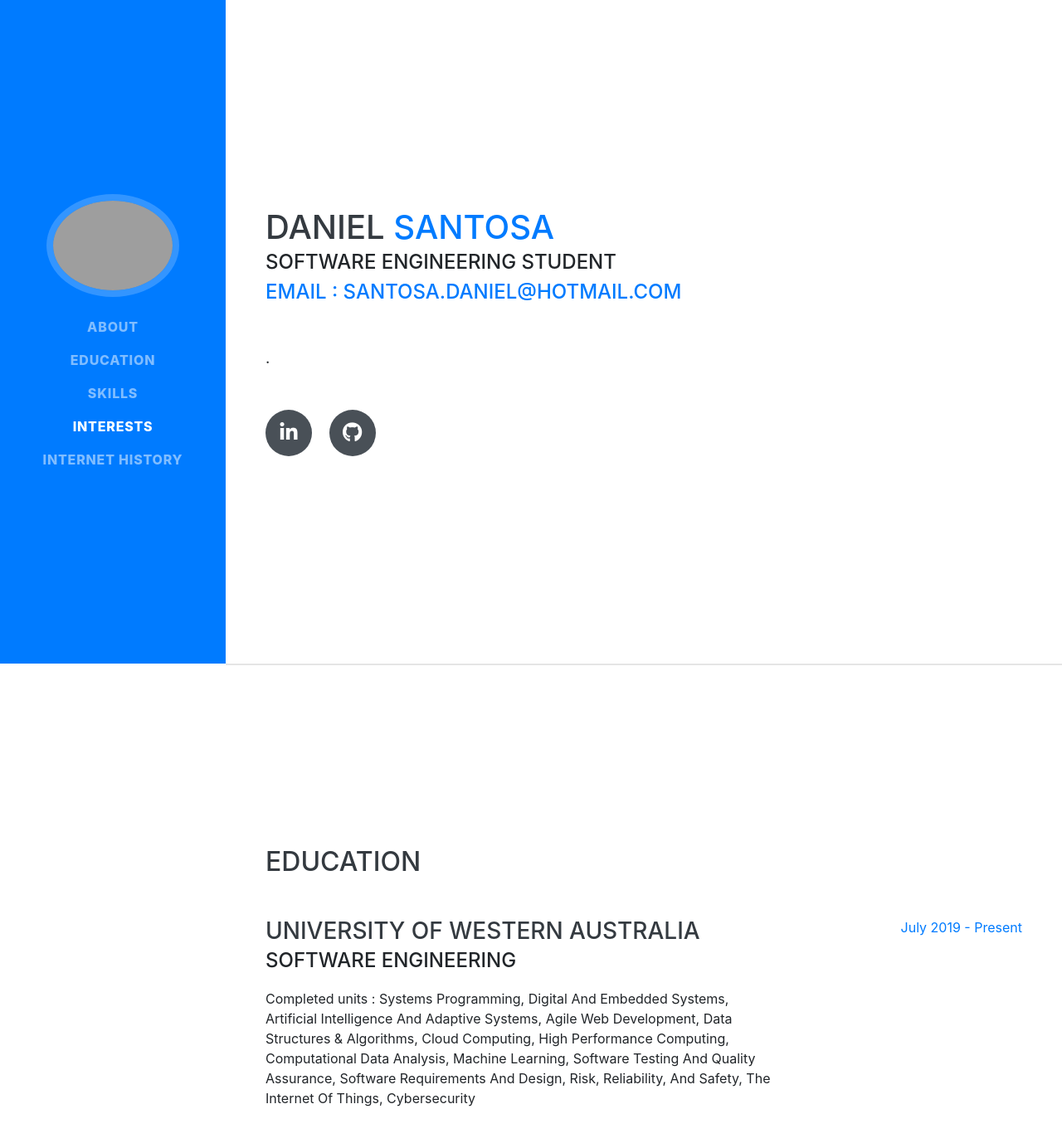
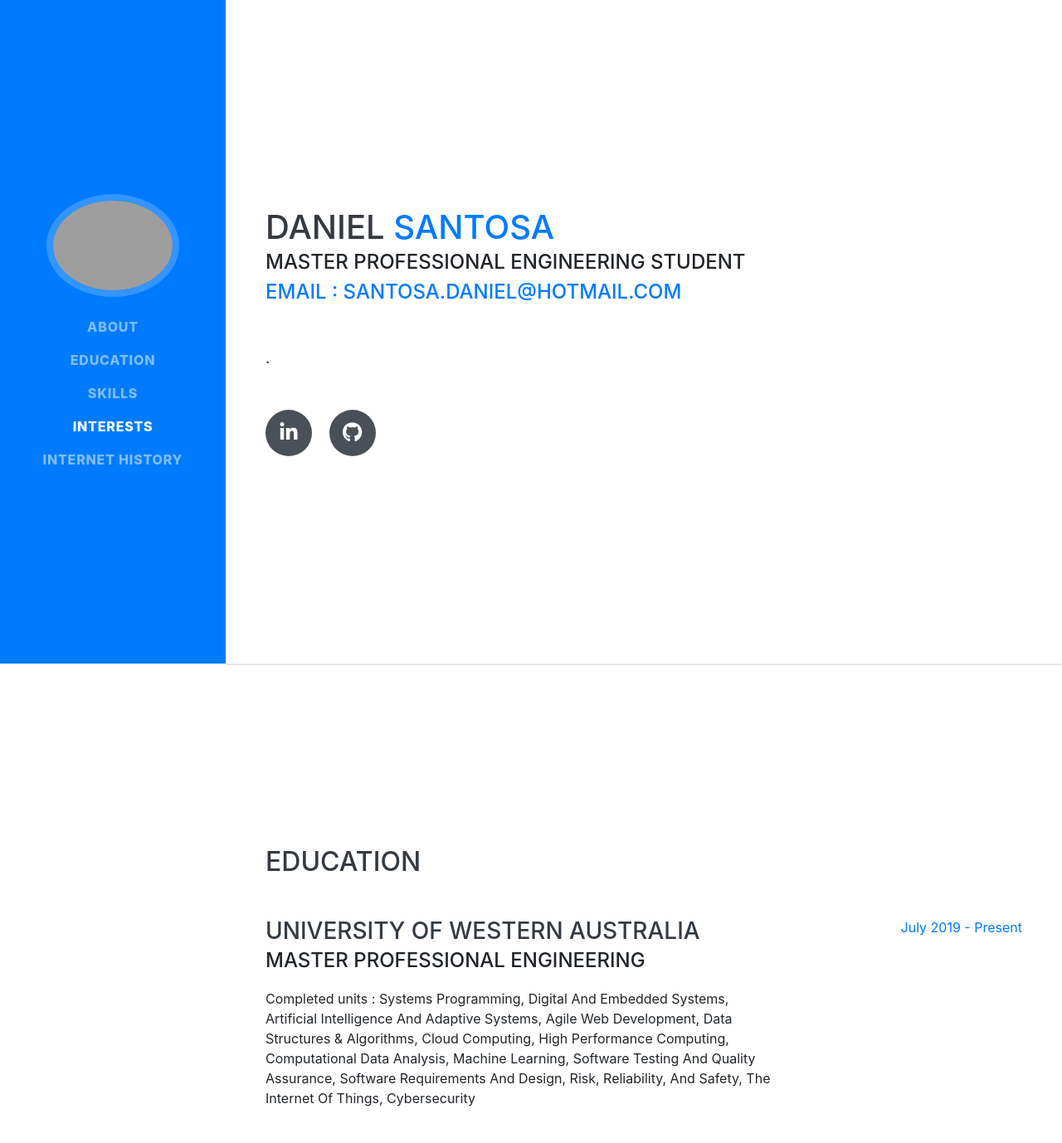
Before and after one commit to Daniel889911/About-Me, a website with bundled scripts: page index.html in a window 1280 px wide. Shown: the top 1378 px of the page at 83% size. Built offline with nearby package versions, Linux system fonts and the light colour scheme; grey boxes are pictures that could not be loaded; a web font is replaced by a local one.

Commit message:
Update index.html

```diff
--- a/index.html
+++ b/index.html
@@ -63,7 +63,7 @@
         <h1 class="mb-0">Daniel
           <span class="text-primary">Santosa</span>
         </h1>
-        <div class="subheading mb-5">Software Engineering Student<br>
+        <div class="subheading mb-5">Master Professional Engineering Student<br>
           <a href="mailto:santosa.daniel@hotmail.com">email : santosa.daniel@hotmail.com</a>
         </div>
         <p class="lead mb-5">.</p>
@@ -89,7 +89,7 @@
         <div class="resume-item d-flex flex-column flex-md-row justify-content-between mb-5">
           <div class="resume-content">
             <h3 class="mb-0">University Of Western Australia</h3>
-            <div class="subheading mb-3">Software Engineering</div>
+            <div class="subheading mb-3">Master Professional Engineering</div>
             <div>Completed units : Systems Programming, Digital And Embedded Systems, Artificial Intelligence And Adaptive Systems, Agile Web Development, Data Structures & Algorithms,
               Cloud Computing, High Performance Computing, Computational Data Analysis, Machine Learning, Software Testing And Quality Assurance, Software Requirements And Design,
               Risk, Reliability, And Safety, The Internet Of Things, Cybersecurity
```
